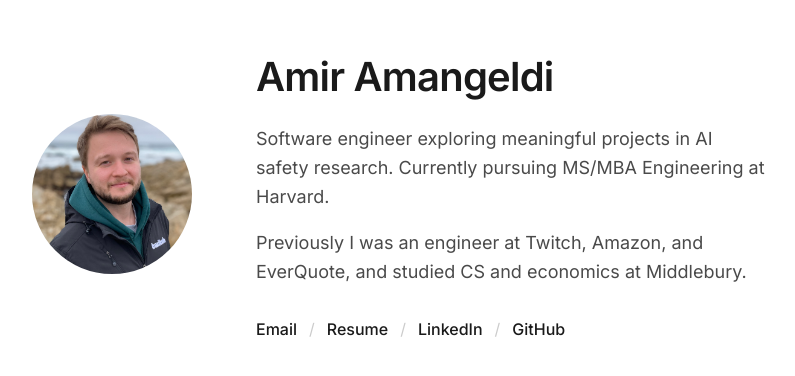
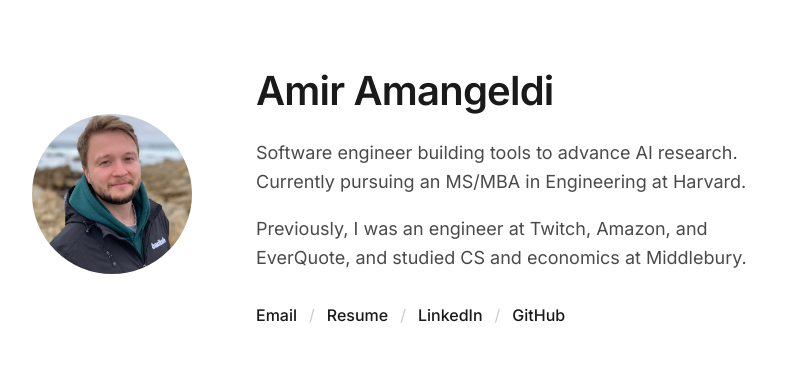
Before and after one commit to aamangeldi/amangeldi.info, a Next.js app: page / in a window 1280 px wide. Shown: the part 204-580 px from the top of the page, without its empty margins (240-1035 px from the left). Built offline with nearby package versions, Linux system fonts and the light colour scheme.

Commit message:
Update resume and bio

```diff
--- a/pages/index.js
+++ b/pages/index.js
@@ -13,10 +13,10 @@ export default function Index() {
           <div className="text-section">
             <h1>Amir Amangeldi</h1>
             <p className="bio">
-              Software engineer exploring meaningful projects in AI safety research. Currently pursuing MS/MBA Engineering at Harvard.
+              Software engineer building tools to advance AI research. Currently pursuing an MS/MBA in Engineering at Harvard.
             </p>
             <p className="bio">
-              Previously I was an engineer at Twitch, Amazon, and EverQuote, and studied CS and economics at Middlebury.
+              Previously, I was an engineer at Twitch, Amazon, and EverQuote, and studied CS and economics at Middlebury.
             </p>
             <div className="links">
               <a href="mailto:amir.amangeldi@gmail.com">Email</a>
```
Also changed, not shown: 1 other file (tests, documents, lock files or other folders).
